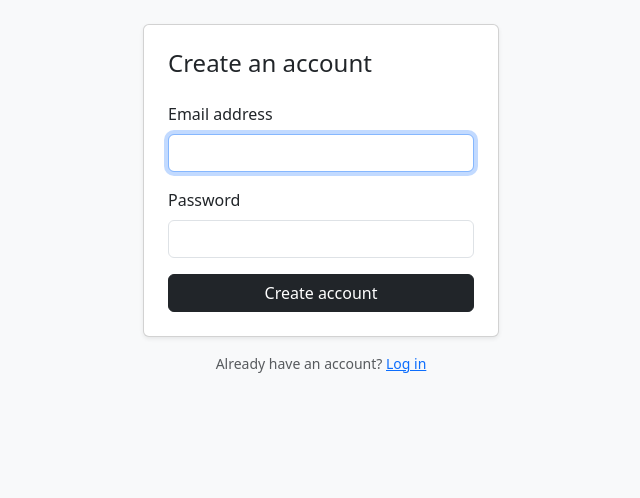
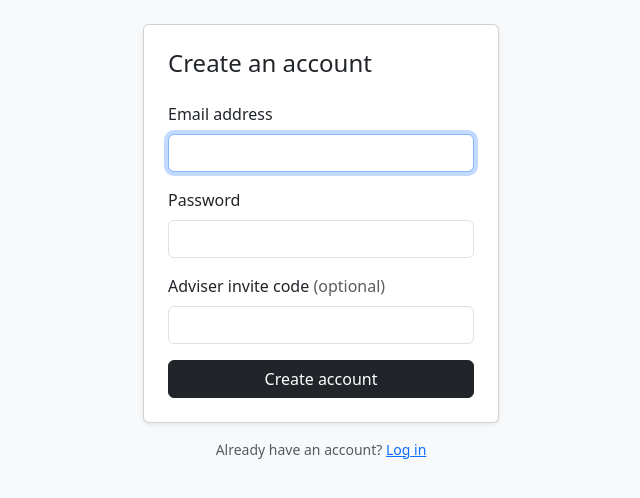
Before and after one commit to ssh-ura/BU-Final-Year-Project, a Flask app: page /register in a window 1280 px wide. Shown: the part 56-554 px from the top of the page, without its empty margins (319-959 px from the left). Run offline with Flask 3, Linux system fonts and the light colour scheme.

Commit message:
Adds client and adviser roles

```diff
--- a/main.py
+++ b/main.py
@@ -1,5 +1,6 @@
 import os
-from flask import Flask, render_template, redirect, url_for, request, flash
+from functools import wraps
+from flask import Flask, render_template, redirect, url_for, request, flash, abort
 from flask_login import LoginManager, login_user, logout_user, login_required, current_user
 from dotenv import load_dotenv
 from models import db, User
@@ -26,6 +27,26 @@ with app.app_context():
     db.create_all()
 
 
+# Roles
+
+def adviser_required(f):
+    @wraps(f)
+    def decorated(*args, **kwargs):
+        if not current_user.is_authenticated or current_user.role != "adviser":
+            abort(403)
+        return f(*args, **kwargs)
+    return decorated
+
+
+def client_required(f):
+    @wraps(f)
+    def decorated(*args, **kwargs):
+        if not current_user.is_authenticated or current_user.role != "client":
+            abort(403)
+        return f(*args, **kwargs)
+    return decorated
+
+
 # Routes
 
 @app.route("/")
@@ -33,10 +54,16 @@ def index():
     return redirect(url_for("login"))
 
 
+def role_home():
+    if current_user.role == "adviser":
+        return url_for("dashboard")
+    return url_for("portal")
+
+
 @app.route("/login", methods=["GET", "POST"])
 def login():
     if current_user.is_authenticated:
-        return redirect(url_for("dashboard"))
+        return redirect(role_home())
     if request.method == "POST":
         email = request.form.get("email", "").strip().lower()
         password = request.form.get("password", "")
@@ -44,7 +71,7 @@ def login():
         if user and user.check_password(password):
             login_user(user)
             next_page = request.args.get("next")
-            return redirect(next_page or url_for("dashboard"))
+            return redirect(next_page or role_home())
         flash("Invalid email or password.", "error")
     return render_template("login.html")
 
@@ -52,19 +79,22 @@ def login():
 @app.route("/register", methods=["GET", "POST"])
 def register():
     if current_user.is_authenticated:
-        return redirect(url_for("dashboard"))
+        return redirect(role_home())
     if request.method == "POST":
         email = request.form.get("email", "").strip().lower()
         password = request.form.get("password", "")
+        invite_code = request.form.get("invite_code", "").strip()
+        adviser_code = os.getenv("ADVISER_CODE", "")
+        role = "adviser" if adviser_code and invite_code == adviser_code else "client"
         if User.query.filter_by(email=email).first():
             flash("An account with that email already exists.", "error")
         else:
-            user = User(email=email)
+            user = User(email=email, role=role)
             user.set_password(password)
             db.session.add(user)
             db.session.commit()
             login_user(user)
-            return redirect(url_for("dashboard"))
+            return redirect(role_home())
     return render_template("register.html")
 
 
@@ -77,38 +107,44 @@ def logout():
 
 @app.route("/portal")
 @login_required
+@client_required
 def portal():
     return render_template("client-portal.html")
 
 
 @app.route("/forms")
 @login_required
+@adviser_required
 def forms():
     return render_template("digital-forms.html")
 
 
 @app.route("/workflow")
 @login_required
+@adviser_required
 def workflow():
     return render_template("automated-workflow.html")
 
 
 @app.route("/audit-log")
 @login_required
+@adviser_required
 def compliance():
     return render_template("audit-log.html")
 
 
 @app.route("/renewals")
 @login_required
+@adviser_required
 def renewals():
     return render_template("renewals.html")
 
 
 @app.route("/dashboard")
 @login_required
+@adviser_required
 def dashboard():
-    return render_template("client-dashboard.html")
+    return render_template("adviser-dashboard.html")
 
 
 if __name__ == "__main__":
--- a/templates/client-dashboard.html
+++ b/templates/adviser-dashboard.html
@@ -1,5 +1,5 @@
 {% extends "base.html" %}
 {% block title %}Dashboard — Mortgage Hive{% endblock %}
 {% block content %}
-<h1>Client Dashboard</h1>
+<h1>Adviser Dashboard</h1>
 {% endblock %}
--- a/templates/base.html
+++ b/templates/base.html
@@ -13,7 +13,15 @@
             <a class="navbar-brand fw-semibold" href="{{ url_for('index') }}">Mortgage Hive</a>
             <div class="navbar-nav ms-auto">
                 {% if current_user.is_authenticated %}
-                    <a class="nav-link" href="{{ url_for('dashboard') }}">Dashboard</a>
+                    {% if current_user.role == "adviser" %}
+                        <a class="nav-link" href="{{ url_for('dashboard') }}">Dashboard</a>
+                        <a class="nav-link" href="{{ url_for('forms') }}">Forms</a>
+                        <a class="nav-link" href="{{ url_for('workflow') }}">Workflow</a>
+                        <a class="nav-link" href="{{ url_for('compliance') }}">Audit Log</a>
+                        <a class="nav-link" href="{{ url_for('renewals') }}">Renewals</a>
+                    {% else %}
+                        <a class="nav-link" href="{{ url_for('portal') }}">My Portal</a>
+                    {% endif %}
                     <a class="nav-link" href="{{ url_for('logout') }}">Log out</a>
                 {% else %}
                     <a class="nav-link" href="{{ url_for('login') }}">Log in</a>
--- a/templates/register.html
+++ b/templates/register.html
@@ -15,6 +15,10 @@
                         <label for="password" class="form-label">Password</label>
                         <input type="password" class="form-control" id="password" name="password" required>
                     </div>
+                    <div class="mb-3">
+                        <label for="invite_code" class="form-label">Adviser invite code <span class="text-muted">(optional)</span></label>
+                        <input type="password" class="form-control" id="invite_code" name="invite_code">
+                    </div>
                     <div class="d-grid">
                         <button type="submit" class="btn btn-dark">Create account</button>
                     </div>
```
